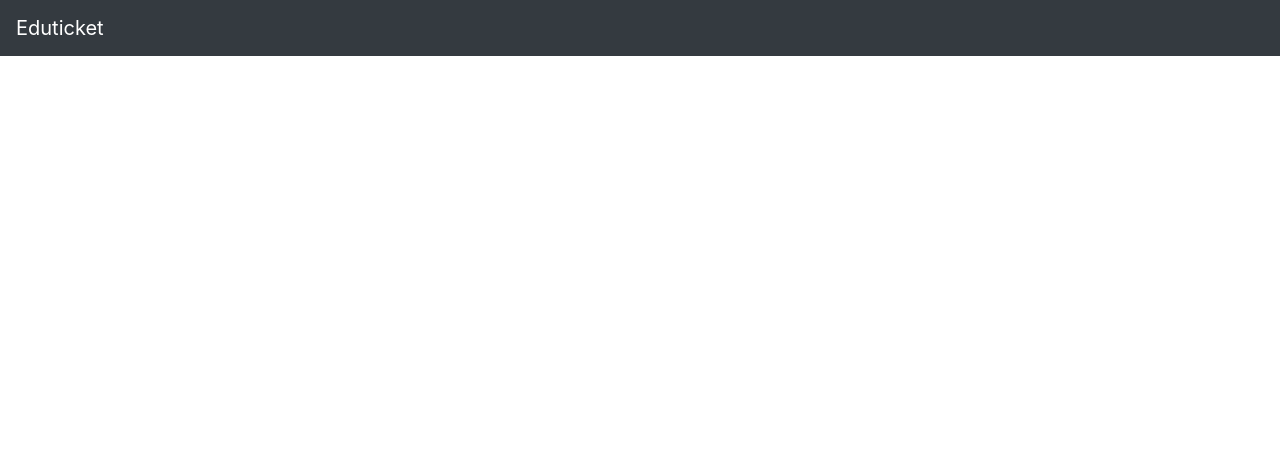
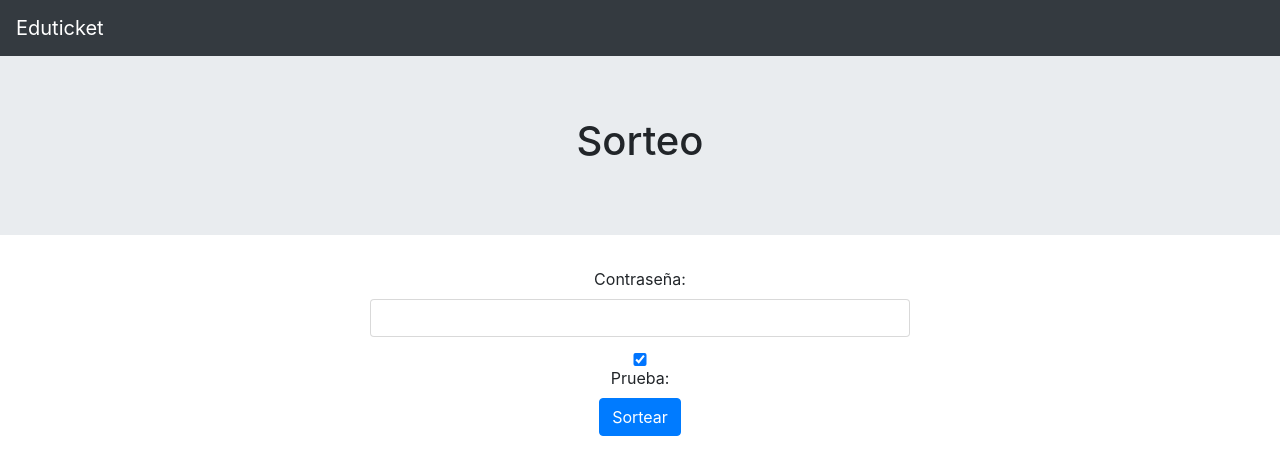
Before and after one commit to vaaguirre/eduticket, an Angular app: page /selectwinner in a window 1280 px wide. Before the commit this address led to /. Shown: the top 474 px of the page. Built offline with nearby package versions, Linux system fonts and the light colour scheme; no server answers.

Commit message:
Add raffle

```diff
--- a/src/app/app.module.ts
+++ b/src/app/app.module.ts
@@ -9,6 +9,7 @@ import { NgbModule, NgbCollapse } from '@ng-bootstrap/ng-bootstrap';
 import { AppComponent } from './app.component';
 import { HomeComponent } from './home/home.component';
 import { BuyticketComponent } from './buyticket/buyticket.component';
+import { SelectwinnerComponent } from './selectwinner/selectwinner.component';
 import { ApiService } from './services/api.service';
 import { EduticketService } from './services/eduticket.service';
 
@@ -23,13 +24,19 @@ const appRoutes: Routes = [
         component: BuyticketComponent,
         data: { title: 'Compra tu Ticket' }
     },
+    {
+        path: 'selectwinner',
+        component: SelectwinnerComponent,
+        data: { title: 'Sorteo' }
+    },
 ];
 
 @NgModule({
     declarations: [
         AppComponent,
         HomeComponent,
-        BuyticketComponent
+        BuyticketComponent,
+        SelectwinnerComponent
     ],
     imports: [
         BrowserModule,
--- /dev/null
+++ b/src/app/selectwinner/selectwinner.component.css
@@ -0,0 +1,3 @@
+.jumbotron {
+    margin-top: -30px;
+}
--- /dev/null
+++ b/src/app/selectwinner/selectwinner.component.html
@@ -0,0 +1,34 @@
+<div class="jumbotron jumbotron-fluid text-center">
+    <div class="container">
+        <h1>Sorteo</h1>
+        <h5 *ngIf="ticketCount>0">{{ ticketCount }} ticket{{ ticketCount > 1 ? 's' : '' }} vendidos</h5>
+        <h5 *ngIf="ticketCount>0">L {{ ticketCount * 15 | number:'.2-2' }} de premio</h5>
+    </div>
+</div>
+<div class="container">
+    <div class="row" *ngIf="!raffleHasBegun">
+        <div class="col-12 col-md-6 mx-md-auto text-center">
+            <form name="pass" (ngSubmit)="f.form.valid && beginRaffle()" #f="ngForm" ngNativeValidate>
+                <div class="alert alert-danger" *ngIf="error">Contraseña incorrecta</div>
+                <div class="form-group">
+                    <label for="">Contraseña:</label>
+                    <input type="password" class="form-control" name="passwordInput" [(ngModel)]="passwordInput">
+                </div>
+                <div class="checkbox">
+                    <label><input type="checkbox" class="form-control" name="test" [(ngModel)]="test">Prueba:</label>
+                </div>
+                <button type="submit" class="btn btn-primary" routerLinkActive="active">Sortear</button>
+            </form>
+        </div>
+    </div>
+    <div class="row" *ngIf="raffleHasBegun">
+        <div class="col-12 col-md-6 mx-md-6">
+            <p *ngIf="!winner">
+                Sorteando...
+                <br> {{ posibleWinner }}
+            </p>
+            <h3 *ngIf="winner" class="text-center">{{ test ? "Resultado simulacro" : "¡Ganador!" }}
+                <hr> {{ winner }}</h3>
+        </div>
+    </div>
+</div>
--- /dev/null
+++ b/src/app/selectwinner/selectwinner.component.ts
@@ -0,0 +1,62 @@
+import { Component, OnInit } from '@angular/core';
+import { EduticketService } from '../services/eduticket.service';
+
+@Component({
+    selector: 'app-selectwinner',
+    templateUrl: './selectwinner.component.html',
+    styleUrls: ['./selectwinner.component.css']
+})
+export class SelectwinnerComponent implements OnInit {
+
+    ticketCount = 0;
+    posibleWinner: string;
+    password: string = "hsuticketedu";
+    passwordInput: string;
+    error: boolean = false;
+    raffleHasBegun: boolean = false;
+    maxRuns: number = 10;
+    winner: string;
+    test: boolean = true;
+
+    emails = [
+        "victor@sube.la",
+        "victor.aguirre417@gmail.com",
+        "vic_aguirre91@hotmail.com",
+        "victor.aguirre@fcscontrol.com",
+        "vaguirre@number8.com",
+    ]
+
+    constructor(private api: EduticketService) { }
+
+    ngOnInit() {
+        this.api.getCount()
+            .subscribe(data => this.ticketCount = data.count);
+    }
+
+    beginRaffle() {
+        if (this.passwordInput != this.password) {
+            this.error = true;
+            return;
+        }
+        this.error = false;
+        this.raffleHasBegun = true;
+        var self = this;
+        var x = 0;
+        var interval = setInterval(function () {
+            if (x < self.maxRuns) {
+                self.api.getRandom((x == self.maxRuns - 1 ) && !self.test ? true : false).subscribe(response => {
+                    console.log(response);
+                    self.posibleWinner = response.email;
+                    if(x == self.maxRuns) {
+                        self.winner = self.posibleWinner;
+                    }
+                });
+                x++;
+            } else if (x == self.maxRuns) {
+                clearInterval(interval)
+            }
+            console.log("interval");
+        }, 200)
+    }
+
+}
--- a/src/app/services/eduticket.service.ts
+++ b/src/app/services/eduticket.service.ts
@@ -17,4 +17,12 @@ export class EduticketService {
             "token" : token
         });
     }
+
+    getRandom(test = null) {
+        if(!test) {
+            return this.apiService.get("random");
+        } else {
+            return this.apiService.get("random?send=true");
+        }
+    }
 }
```
Also changed, not shown: 1 other file (tests, documents, lock files or other folders).
